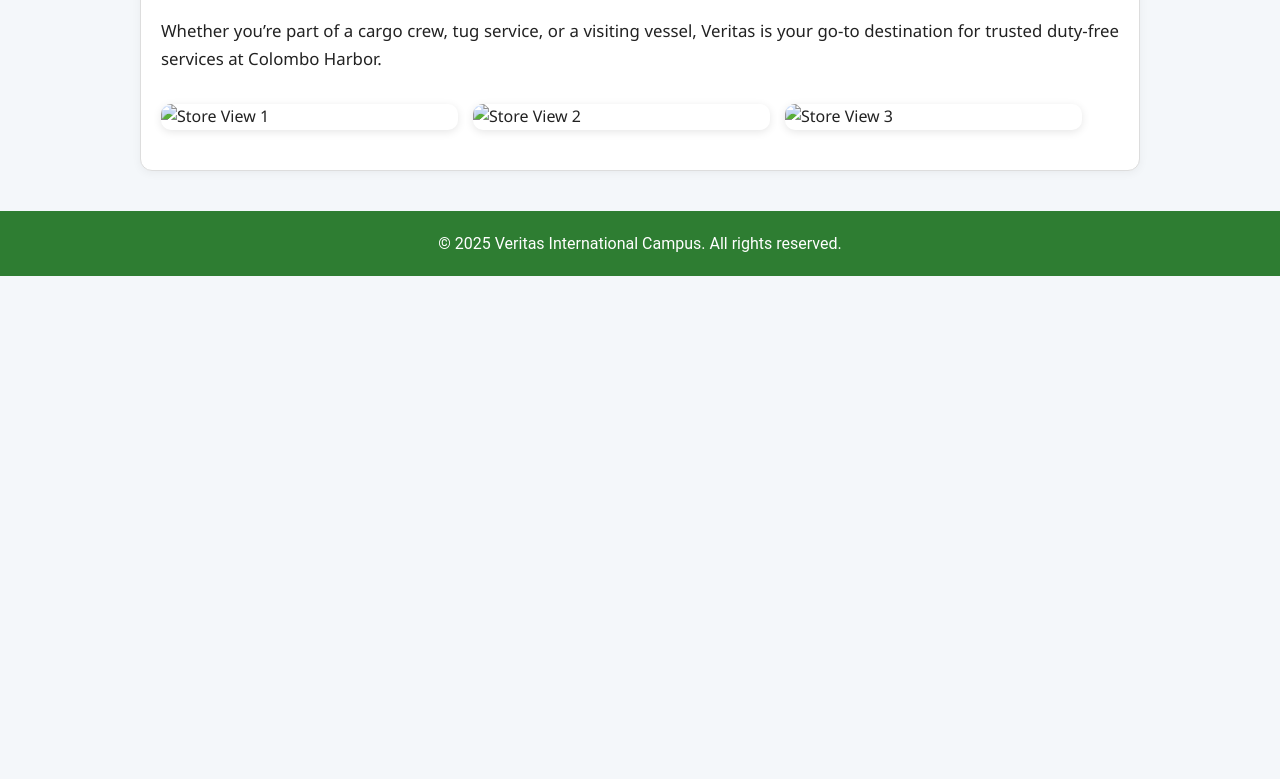
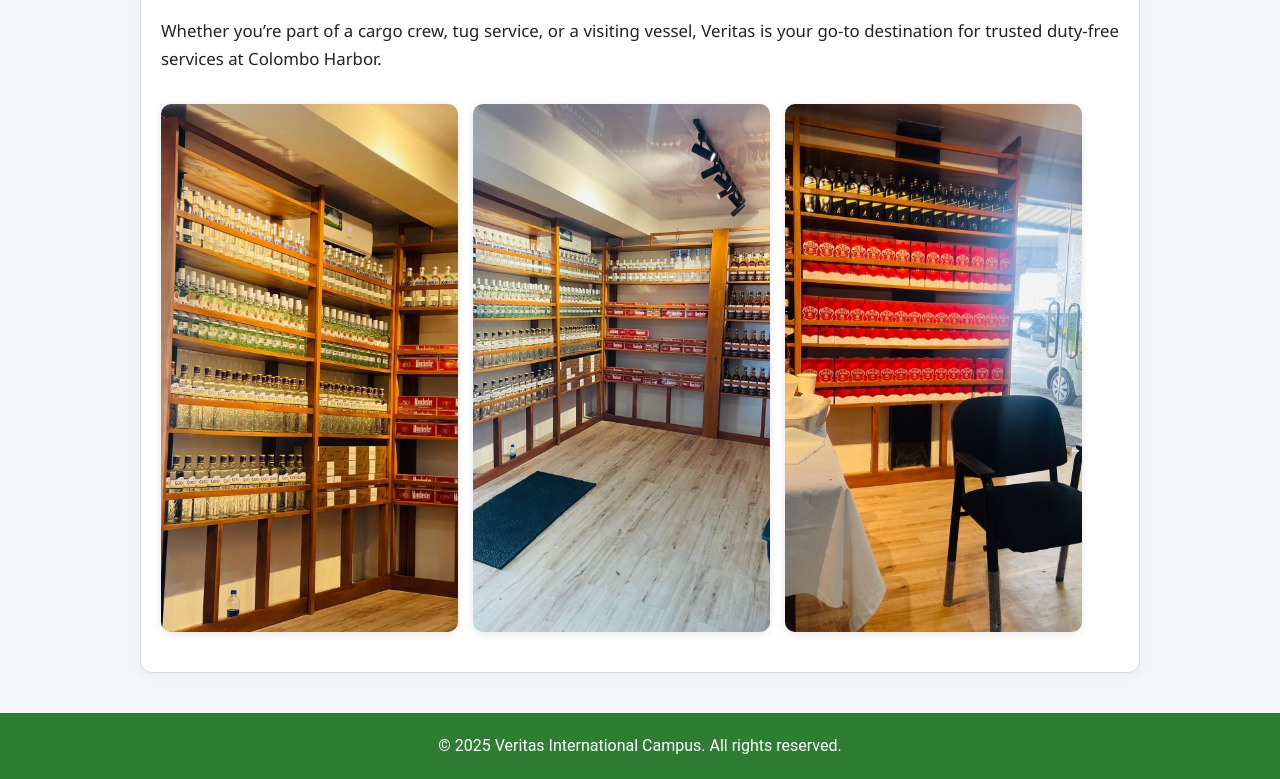
Before and after one commit to Tharaka19990506/Veritas-Campus, a plain HTML site: page store.html in a window 1280 px wide. Shown: the part 817-1596 px from the top of the page. Before the commit the page ends 1093 px from the top, so only its background shows below. Drawn offline with Linux system fonts and the light colour scheme; files whose address does not match are found by name.

Commit message:
update 1.3

```diff
--- a/store.html
+++ b/store.html
@@ -79,9 +79,9 @@
           </p>
 
           <div style="display:flex;flex-wrap:wrap;gap:15px;margin-top:30px;">
-            <img src="../Veritas Campus/assets/images/Store/01.jpg" alt="Store View 1" style="width:31%;border-radius:10px;box-shadow:0 2px 8px rgba(0,0,0,0.1);">
-            <img src="../Veritas Campus/assets/images/Store/02.jpg" alt="Store View 2" style="width:31%;border-radius:10px;box-shadow:0 2px 8px rgba(0,0,0,0.1);">
-            <img src="../Veritas Campus/assets/images/Store/03.jpg" alt="Store View 3" style="width:31%;border-radius:10px;box-shadow:0 2px 8px rgba(0,0,0,0.1);">
+            <img src="assets/images/01.jpg" alt="Store View 1" style="width:31%;border-radius:10px;box-shadow:0 2px 8px rgba(0,0,0,0.1);">
+            <img src="assets/images/02.jpg" alt="Store View 2" style="width:31%;border-radius:10px;box-shadow:0 2px 8px rgba(0,0,0,0.1);">
+            <img src="assets/images/03.jpg" alt="Store View 3" style="width:31%;border-radius:10px;box-shadow:0 2px 8px rgba(0,0,0,0.1);">
           </div>
         </section>
       </main>
```
